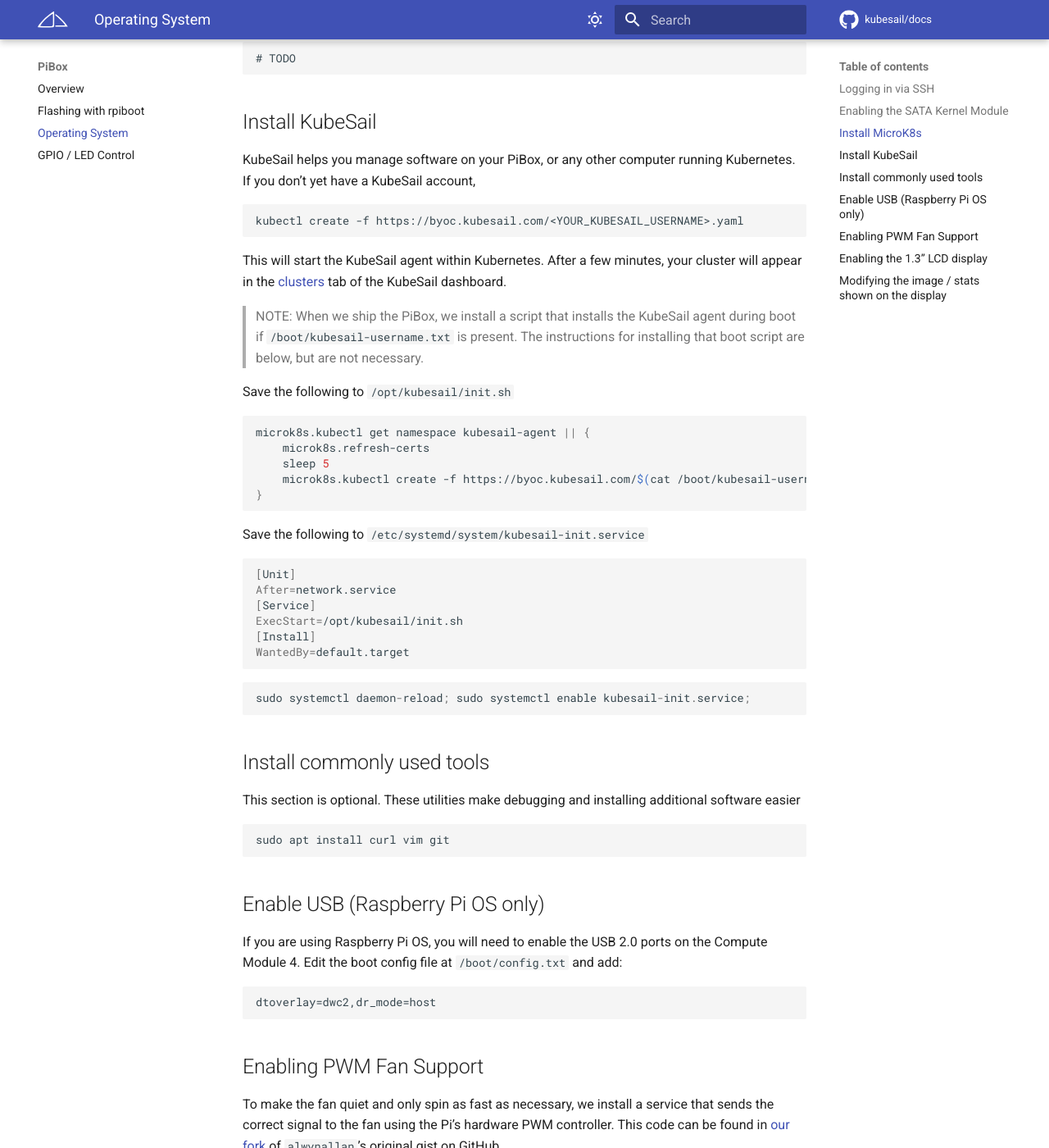
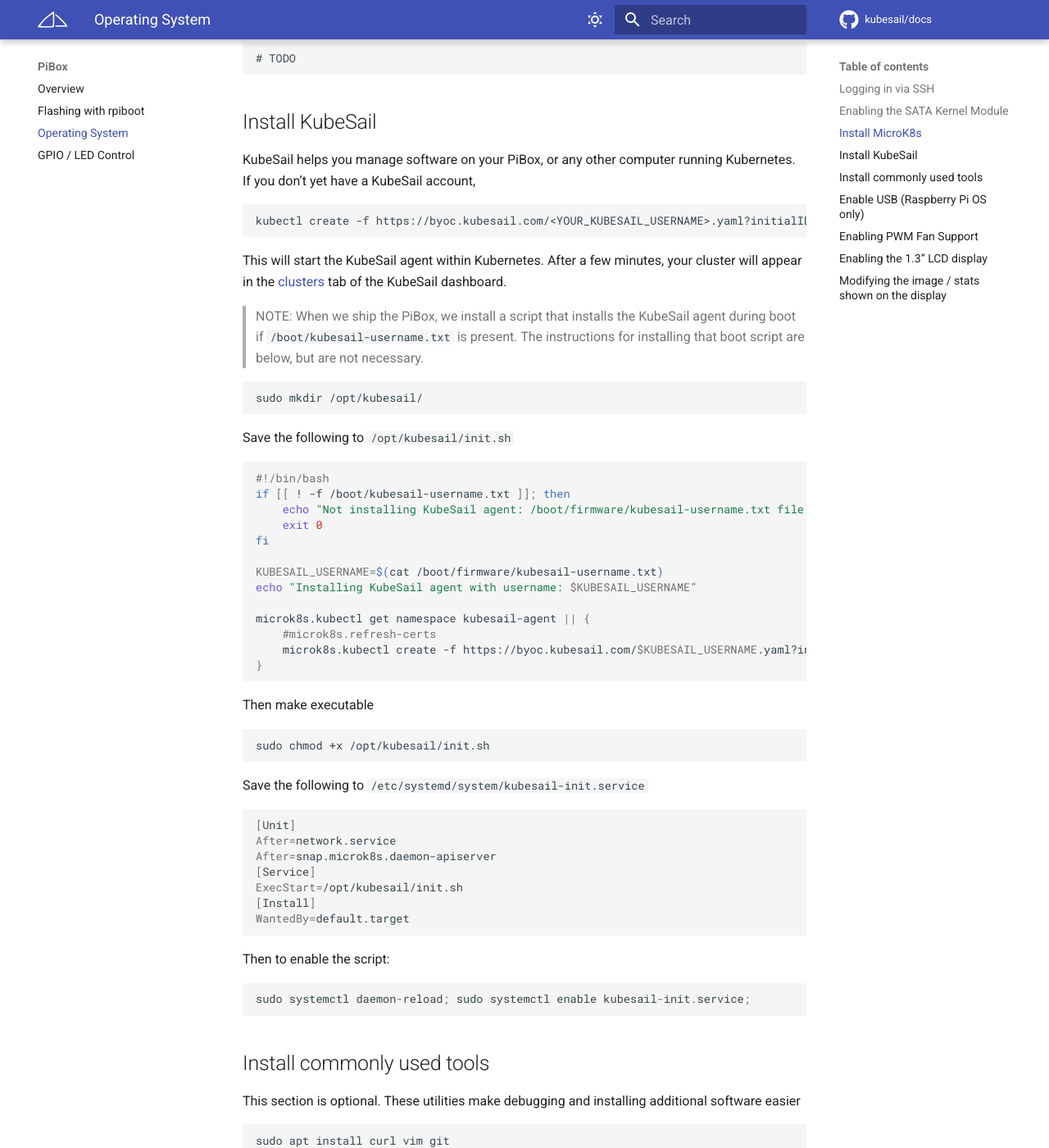
Before and after one commit to kubesail/kubesail-docs, an MkDocs documentation site: the page built from docs/guides/pibox/os.md, in a window 1280 px wide and 1400 px high, scrolled down 1806 px. Shown: the whole window at 82% size. Built offline with MkDocs 1.6.1 and Material for MkDocs 9.7.7, drawn with Linux system fonts in a browser that asks for light colours; comment, search, counter and statistics services are not loaded.

Commit message:
add kubesail systemctl script

````diff
--- a/docs/guides/pibox/os.md
+++ b/docs/guides/pibox/os.md
@@ -66,32 +66,49 @@
 
 KubeSail helps you manage software on your PiBox, or any other computer running Kubernetes. If you don't yet have a KubeSail account,
 
-    kubectl create -f https://byoc.kubesail.com/<YOUR_KUBESAIL_USERNAME>.yaml
+    kubectl create -f https://byoc.kubesail.com/<YOUR_KUBESAIL_USERNAME>.yaml?initialID=PiBox
 
 This will start the KubeSail agent within Kubernetes. After a few minutes, your cluster will appear in the [clusters](https://kubesail.com/clusters) tab of the KubeSail dashboard.
 
 > NOTE: When we ship the PiBox, we install a script that installs the KubeSail agent during boot if `/boot/kubesail-username.txt` is present. The instructions for installing that boot script are below, but are not necessary.
 
+    sudo mkdir /opt/kubesail/
+
 Save the following to `/opt/kubesail/init.sh`
 
 ```bash
+#!/bin/bash
+if [[ ! -f /boot/kubesail-username.txt ]]; then
+    echo "Not installing KubeSail agent: /boot/firmware/kubesail-username.txt file not found"
+    exit 0
+fi
+
+KUBESAIL_USERNAME=$(cat /boot/firmware/kubesail-username.txt)
+echo "Installing KubeSail agent with username: $KUBESAIL_USERNAME"
+
 microk8s.kubectl get namespace kubesail-agent || {
-    microk8s.refresh-certs
-    sleep 5
-    microk8s.kubectl create -f https://byoc.kubesail.com/$(cat /boot/kubesail-username.txt).yaml
+    #microk8s.refresh-certs
+    microk8s.kubectl create -f https://byoc.kubesail.com/$KUBESAIL_USERNAME.yaml?initialID=PiBox
 }
 ```
+
+Then make executable
+
+    sudo chmod +x /opt/kubesail/init.sh
 
 Save the following to `/etc/systemd/system/kubesail-init.service`
 
 ```bash
 [Unit]
 After=network.service
+After=snap.microk8s.daemon-apiserver
 [Service]
 ExecStart=/opt/kubesail/init.sh
 [Install]
 WantedBy=default.target
 ```
+
+Then to enable the script:
 
     sudo systemctl daemon-reload; sudo systemctl enable kubesail-init.service;
 
````
